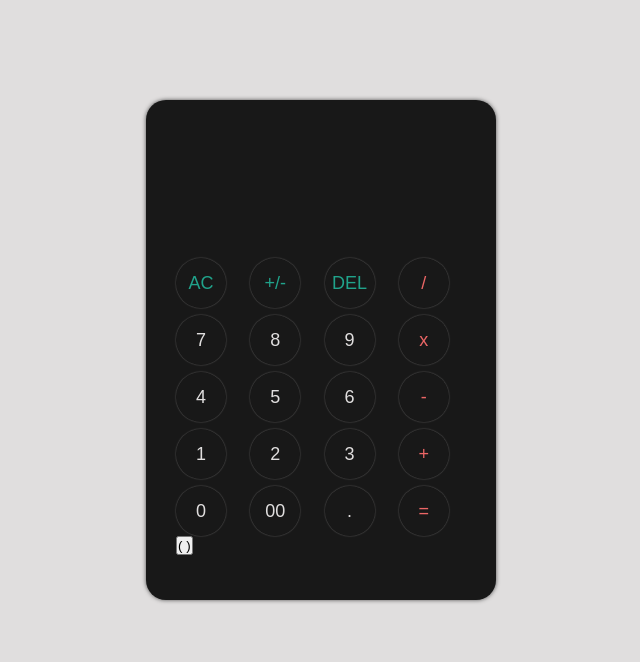
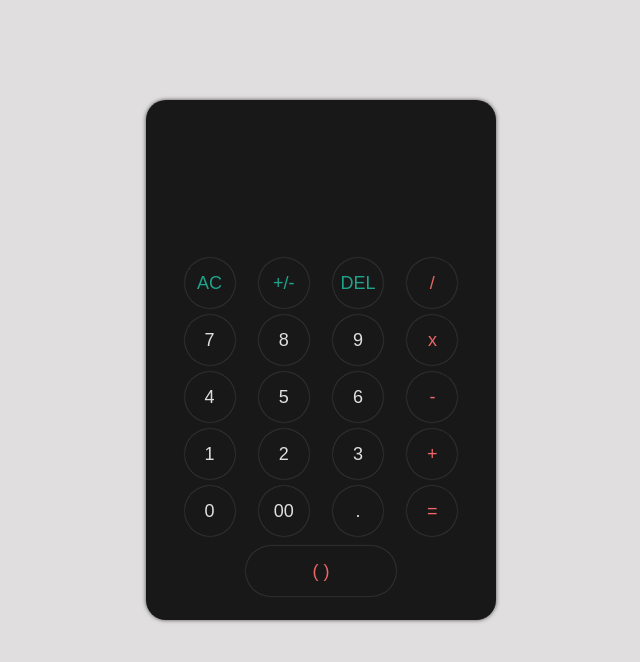
Before and after one commit to ValeriyaGlx/JS_04.23, a plain HTML site: page index.html in a window 1280 px wide. Shown: the whole page, without its empty margins (319-959 px from the left). Drawn offline with Linux system fonts and the light colour scheme.

Commit message:
[6.1:25.04] add brackets button style

```diff
--- a/style.css
+++ b/style.css
@@ -1,16 +1,18 @@
-body{
+body {
     width: 100%;
     background-color: #e0dede;
 }
-*, *::after, *::before{
+
+*, *::after, *::before {
     box-sizing: border-box;
     margin: 0;
 	padding: 0;
 }
-.calc{
+
+.calc {
    font-family: Arial, Helvetica, sans-serif;
    width: 350px;
-   height: 500px;
+   height: 520px;
    margin: 100px auto;
    padding: 30px;
    background-color: #181818;
@@ -18,6 +20,7 @@ body{
    border-radius: 20px;
    box-shadow: 0px 0px 4px #4f4f4f;
 }
+
 .calc-screen {
     text-align: right;
     padding: 8px;
@@ -25,23 +28,28 @@ body{
     margin-bottom: 30px;
     border-radius: 16px;
 }
-.formula{
+
+.formula {
     font-size: 20px;
     height: 30px;
 }
+
 .result {
     height: 30px;
     font-size: 34px;
 }
+
 .calc-buttons {
     display: grid;
     grid-template-columns: repeat(4, 1fr);
     grid-template-rows: repeat(5, 1fr);
     grid-gap: 7px;
 }
+
 .calc-buttons button {
     width: 50px;
     height: 50px;
+    margin: 0 auto;
     border-radius: 50%;
     border: none;
     background-color: #181818d8;
@@ -50,14 +58,38 @@ body{
     font-size: 18px;
     cursor: pointer;
 }
-.calc-buttons button:hover{
-    transform: scale(0.93);
+
+.calc-buttons button:hover {
+    transform: scale(0.92);
     box-shadow: 0px 0px 3px #838181;
     transition: all .4 ease-in-out;
 }
-.calc-buttons .giveRed{
+
+.calc-buttons .giveRed {
     color: #EB6666;
 }
-.calc-buttons .giveBlue{
+
+.calc-buttons .giveBlue {
     color: #26fed69b;
 }
+
+.brackets {
+    width: 150px;
+    height: 50px;
+    display: block;
+    margin: 10px auto;
+    border-radius: 30px;
+    border: none;
+    background-color: #181818d8;
+    box-shadow: 0px 0px 1.5px #838181;
+    color: #e0dede;
+    font-size: 18px;
+    cursor: pointer;
+    color: #EB6666;
+}
+
+.brackets:hover {
+    transform: scale(0.96);
+    box-shadow: 0px 0px 3px #838181;
+    transition: all .4 ease-in-out;
+}
```
